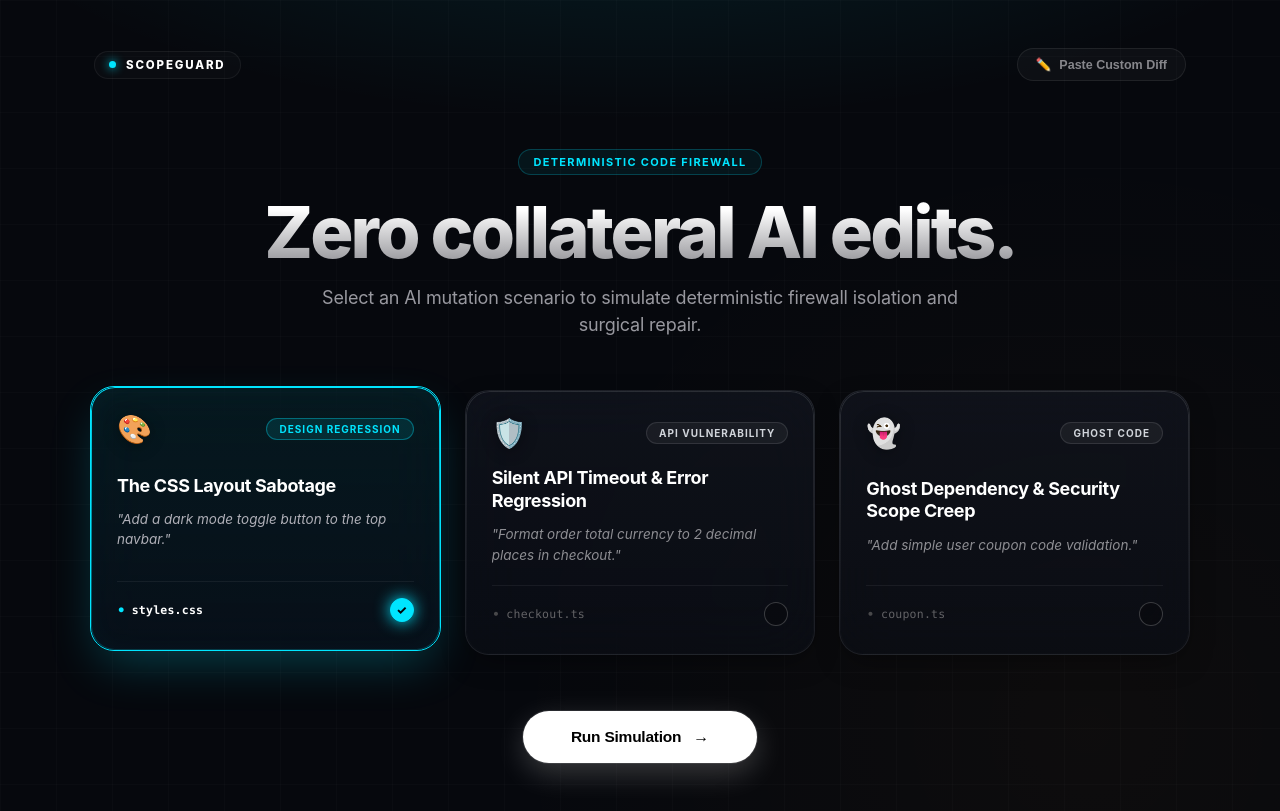
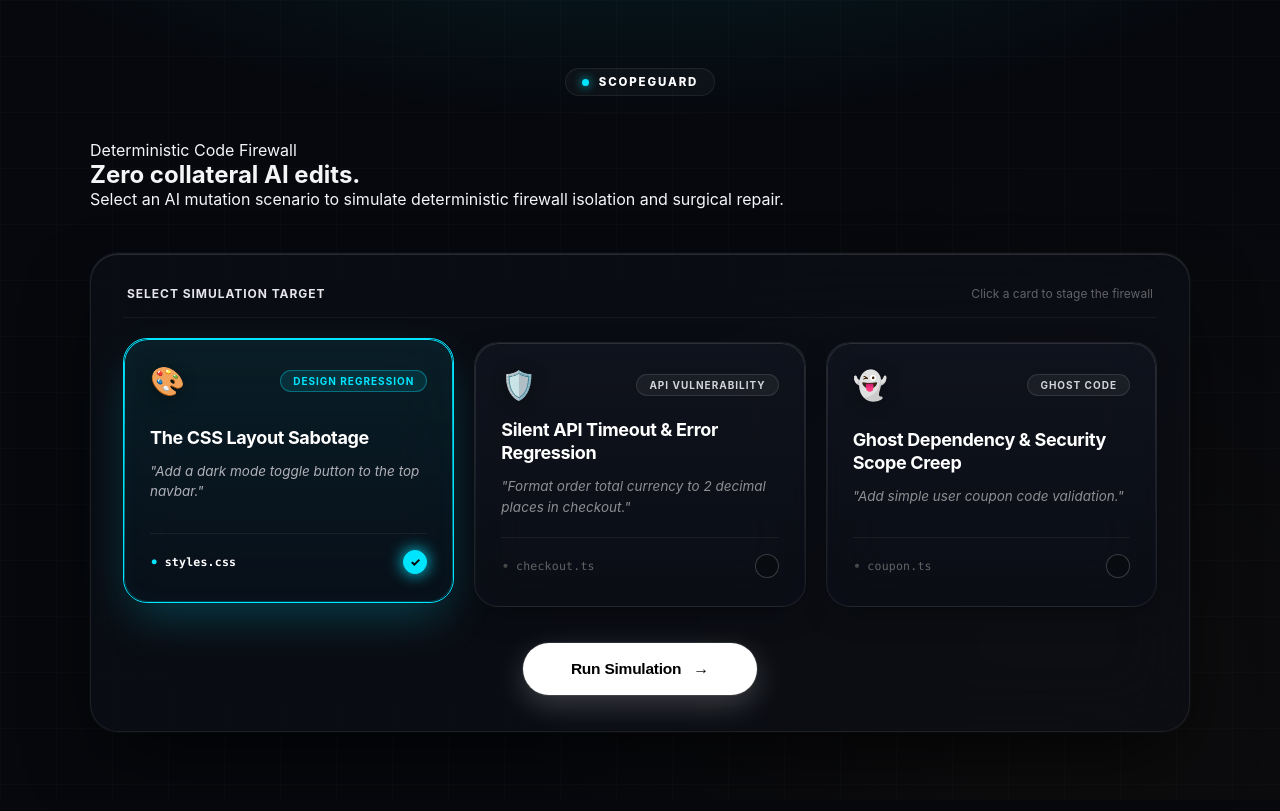
Before and after one commit to reachmeghanashyam-coder/scopeguard, a website built with Vite: page index.html in a window 1280 px wide. Built offline with nearby package versions, Linux system fonts and the light colour scheme.

Commit message:
feat(ui): ground bento grid inside Apple glass chassis stage and remove irrelevant custom diff from Page 1

```diff
--- a/index.html
+++ b/index.html
@@ -8,7 +8,7 @@
 </head>
 <body>
 
-  <!-- VIEW 1: HERO + 3 BENTO BOXES -->
+  <!-- VIEW 1: HERO + GROUNDED APPLE CHASSIS -->
   <div id="view-launchpad" class="bento-launch-view">
     <!-- Top Minimal Navigation -->
     <header class="bento-top-nav">
@@ -16,9 +16,6 @@
         <span class="status-dot"></span>
         <span class="brand-text">SCOPEGUARD</span>
       </div>
-      <button class="bento-custom-btn" id="launch-custom-btn">
-        <span>✏️</span> Paste Custom Diff
-      </button>
     </header>
 
     <!-- Oversized Hero Section -->
@@ -27,6 +24,13 @@
       <h1 class="hero-oversized-title">Zero collateral AI edits.</h1>
       <p class="hero-single-subtitle">Select an AI mutation scenario to simulate deterministic firewall isolation and surgical repair.</p>
     </section>
+
+    <!-- Grounded Apple Glass Chassis Stage -->
+    <div class="bento-stage-chassis">
+      <div class="stage-header">
+        <span class="stage-label">Select Simulation Target</span>
+        <span class="stage-hint">Click a card to stage the firewall</span>
+      </div>
 
       <!-- 3 Bento Boxes Grid -->
       <div class="bento-grid" id="scenario-selector-dock">
@@ -39,6 +43,7 @@
           <span>Run Simulation</span>
           <span class="arrow-icon">→</span>
         </button>
+      </div>
     </div>
   </div>
 
@@ -60,7 +65,12 @@
         <span class="crumb-title" id="current-scenario-name">Silent Error Handler Deletion</span>
       </div>
 
+      <div style="display:flex;align-items:center;gap:10px;">
         <div class="scenario-deck" id="scenario-deck"></div>
+        <button class="nav-back-pill" id="launch-custom-btn" style="border-color:rgba(255,255,255,0.15)">
+          <span>✏️</span> Custom Diff
+        </button>
+      </div>
     </nav>
 
     <!-- Master Workbench Chassis -->
--- a/src/style.css
+++ b/src/style.css
@@ -58,7 +58,7 @@ body {
 /* Minimal Top Nav */
 .bento-top-nav {
   display: flex;
-  justify-content: space-between;
+  justify-content: center;
   align-items: center;
   padding: 0 4px;
 }
@@ -67,10 +67,10 @@ body {
   display: flex;
   align-items: center;
   gap: 10px;
-  padding: 6px 14px;
+  padding: 6px 16px;
   border-radius: 99px;
-  background: rgba(255, 255, 255, 0.02);
-  border: 1px solid rgba(255, 255, 255, 0.06);
+  background: rgba(255, 255, 255, 0.03);
+  border: 1px solid rgba(255, 255, 255, 0.07);
 }
 
 .status-dot {
@@ -88,80 +88,50 @@ body {
   color: #FFFFFF;
 }
 
-.bento-custom-btn {
-  background: rgba(255, 255, 255, 0.03);
+/* Grounded Apple Glass Stage Chassis */
+.bento-stage-chassis {
+  background: rgba(13, 16, 24, 0.65);
+  backdrop-filter: blur(40px);
+  -webkit-backdrop-filter: blur(40px);
   border: 1px solid rgba(255, 255, 255, 0.08);
-  color: var(--text-muted);
-  font-size: 12.5px;
-  font-weight: 600;
-  padding: 8px 18px;
-  border-radius: 99px;
-  cursor: pointer;
-  display: inline-flex;
-  align-items: center;
-  gap: 8px;
-  transition: all 0.2s cubic-bezier(0.16, 1, 0.3, 1);
+  border-radius: 28px;
+  padding: 32px 32px 36px 32px;
+  display: flex;
+  flex-direction: column;
+  gap: 24px;
+  box-shadow:
+    0 32px 80px -20px rgba(0, 0, 0, 0.8),
+    0 0 0 1px rgba(255, 255, 255, 0.03),
+    inset 0 1px 0 0 rgba(255, 255, 255, 0.12);
+  position: relative;
 }
 
-.bento-custom-btn:hover {
-  color: #FFFFFF;
-  background: rgba(255, 255, 255, 0.07);
-  border-color: rgba(255, 255, 255, 0.18);
-  transform: translateY(-1px);
+.stage-header {
+  display: flex;
+  justify-content: space-between;
+  align-items: center;
+  padding: 0 4px 4px 4px;
+  border-bottom: 1px solid rgba(255, 255, 255, 0.05);
+  padding-bottom: 16px;
 }
 
-/* Oversized Hero */
-.bento-hero {
-  display: flex;
-  flex-direction: column;
-  align-items: center;
-  text-align: center;
-  gap: 16px;
-  padding: 24px 0 8px 0;
+.stage-label {
+  font-size: 12px;
+  font-weight: 700;
+  letter-spacing: 0.08em;
+  text-transform: uppercase;
+  color: #E5E5EA;
 }
 
-.hero-pill-badge {
-  display: inline-flex;
-  align-items: center;
-  gap: 8px;
-  padding: 5px 14px;
-  border-radius: 99px;
-  background: rgba(0, 229, 255, 0.06);
-  border: 1px solid rgba(0, 229, 255, 0.22);
-  color: var(--cyan);
-  font-size: 11px;
-  font-weight: 700;
-  letter-spacing: 0.12em;
-  text-transform: uppercase;
-  margin-bottom: 4px;
-}
-
-.hero-oversized-title {
-  font-size: 72px;
-  font-weight: 800;
-  letter-spacing: -0.04em;
-  line-height: 1.02;
-  background: linear-gradient(180deg, #FFFFFF 20%, #8E8E93 100%);
-  -webkit-background-clip: text;
-  -webkit-text-fill-color: transparent;
-  max-width: 900px;
-}
-
-.hero-single-subtitle {
-  font-size: 18px;
+.stage-hint {
+  font-size: 12px;
+  color: #636366;
   font-weight: 400;
-  color: #98989F;
-  max-width: 640px;
-  line-height: 1.5;
-  letter-spacing: -0.01em;
 }
 
 @media (max-width: 768px) {
-  .hero-oversized-title {
-    font-size: 42px;
-  }
-  .hero-single-subtitle {
-    font-size: 15px;
+  .bento-stage-chassis {
+    padding: 20px 16px;
   }
 }
 
@@ -169,7 +139,7 @@ body {
 .bento-grid {
   display: grid;
   grid-template-columns: repeat(3, 1fr);
-  gap: 24px;
+  gap: 20px;
   width: 100%;
 }
 
```
Lines whose indentation alone changed are shown as unchanged.
